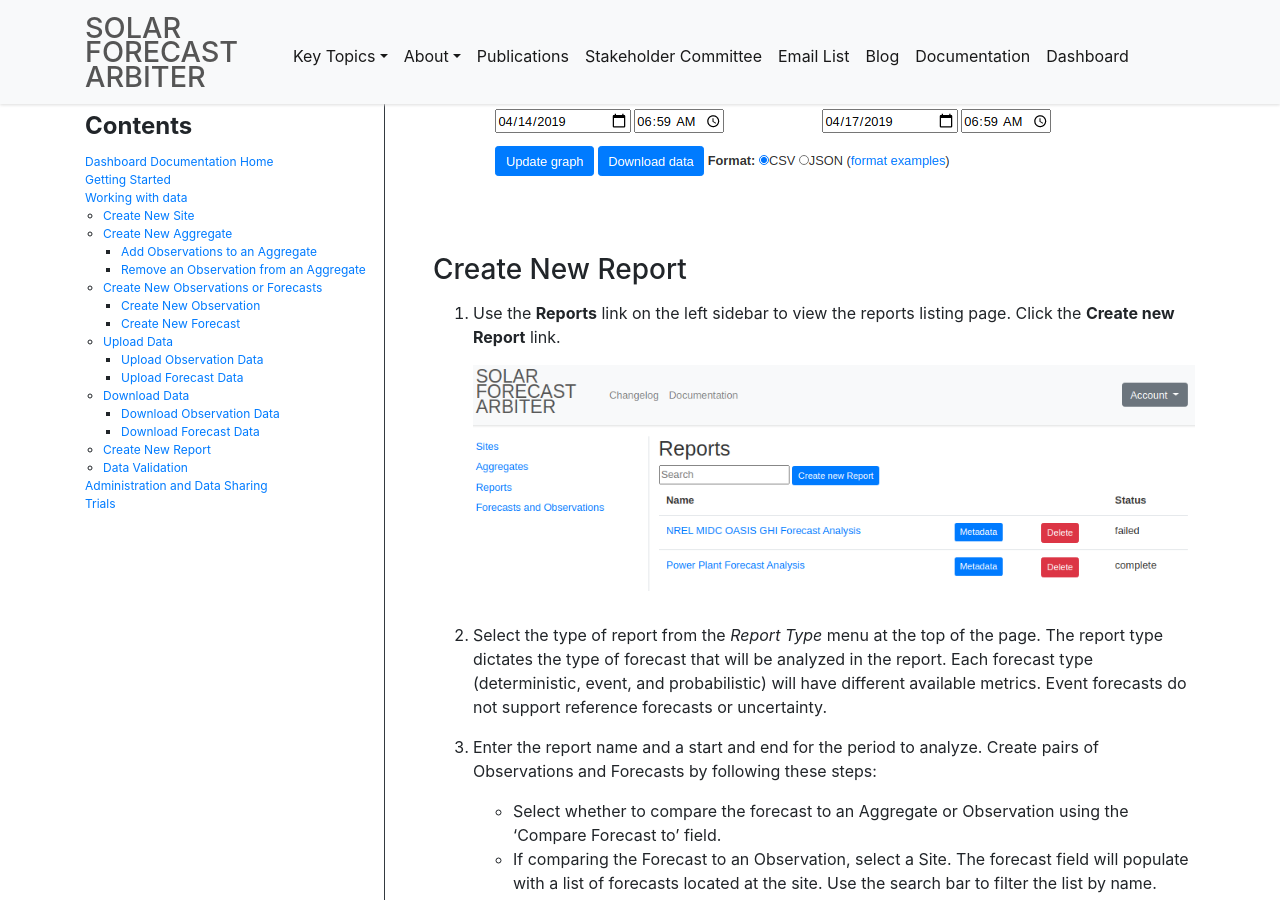
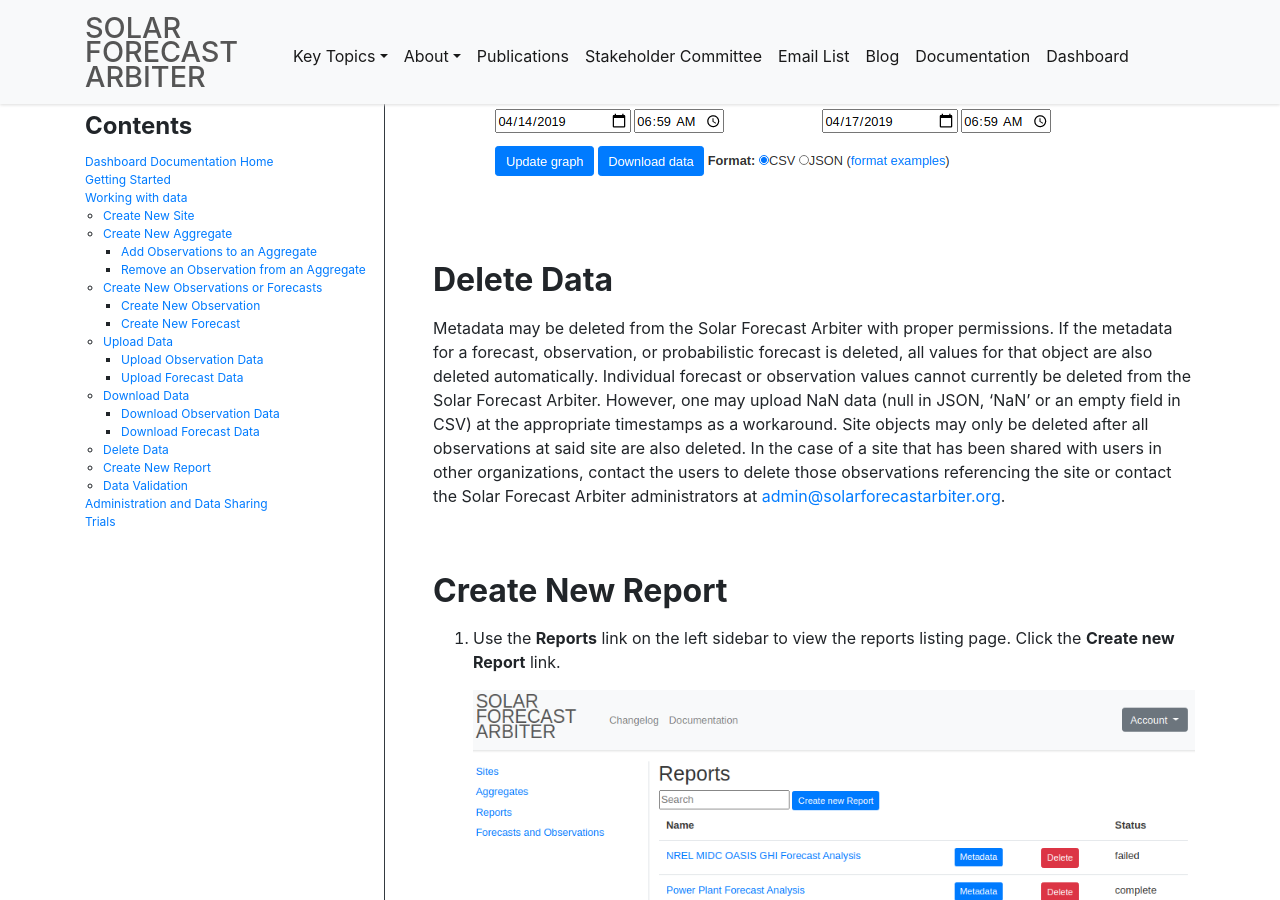
Before and after one commit to SolarArbiter/SolarArbiter.github.io, a Jekyll site: the page built from documentation/dashboard/working_with_data.md, in a window 1280 px wide and 900 px high, scrolled down 18775 px. Built offline with Jekyll 4.4.1, drawn with Linux system fonts in a browser that asks for light colours.

Commit message:
add delete data section to working with data (#169)
* add delete data section to working with data

* add to sidebar, add a bit more about deleting

* Update documentation/dashboard/working_with_data.md

Co-authored-by: Will Holmgren <william.holmgren@gmail.com>

Co-authored-by: Will Holmgren <william.holmgren@gmail.com>

```diff
--- a/_includes/dashboard_data_sidebar.html
+++ b/_includes/dashboard_data_sidebar.html
@@ -27,6 +27,7 @@
         <li><a href="#download-observation-data">Download Observation Data</a></li>
         <li><a href="#download-forecast-data">Download Forecast Data</a></li>
       </ul>
+    <li><a href="#delete-data">Delete Data</a></li>
     <li><a href="#create-new-report">Create New Report</a></li>
     <li><a href="#data-validation">Data Validation</a></li>
   </ul>
--- a/documentation/dashboard/working_with_data.md
+++ b/documentation/dashboard/working_with_data.md
@@ -290,7 +290,26 @@
 
 <div class="my-3"></div>
 
-### Create New Report
+Delete Data
+-----------
+{: .anchor}
+
+Metadata may be deleted from the Solar Forecast Arbiter with proper permissions.
+If the metadata for a forecast, observation, or probabilistic forecast is deleted,
+all values for that object are also deleted automatically.
+Individual forecast or observation values cannot currently be deleted from the
+Solar Forecast Arbiter. However, one may upload NaN data
+(null in JSON, 'NaN' or an empty field in CSV) at the appropriate
+timestamps as a workaround.
+Site objects may only be deleted after all observations at said site
+are also deleted.
+In the case of a site that has been shared with users in other organizations,
+contact the users to delete those observations referencing the site or contact
+the Solar Forecast Arbiter administrators at [admin@solarforecastarbiter.org](mailto:admin@solarforecastarbiter.org).
+
+
+Create New Report
+-----------------
 {: .anchor}
 
 1.  Use the **Reports** link on the left sidebar to view the reports listing page.
```
